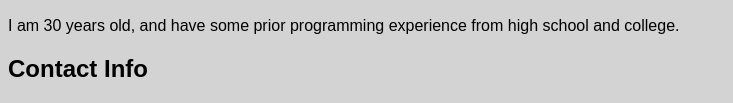
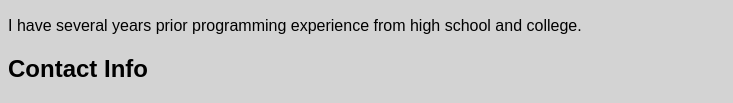
Before and after one commit to JoshYewUhh/FirstRepository, a plain HTML site: page index.html in a window 1280 px wide. Shown: the part 331-434 px from the top of the page, without its empty margins (0-733 px from the left). Drawn offline with Linux system fonts and the light colour scheme.

Commit message:
recommitting

```diff
--- a/index.html
+++ b/index.html
@@ -4,11 +4,8 @@
         <meta charset="UTF-8">
         <meta name="viewport" content="width=device-width, initial-scale=1.0">
         <meta http-equiv="X-UA-Compatible" content="ie=edge">
-
         <title>Student Bio</title>
-
         <link rel="stylesheet" type="text/css" href="style.css">
-
     </head>
 
     <body>
@@ -21,7 +18,7 @@
 
     <br/>
 
-    <p>I am 30 years old, and have some prior programming experience from high school and college.</p>
+    <p>I have several years prior programming experience from high school and college.</p>
 
     <h2>Contact Info</h2>
     <ul>
@@ -36,7 +33,6 @@
       </li>
     </ul>
 
-
     </body>
     </html>
 
```
